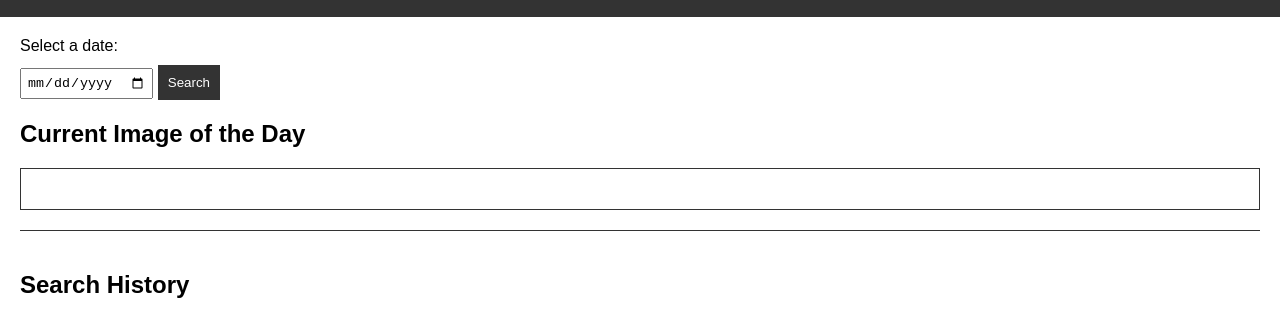
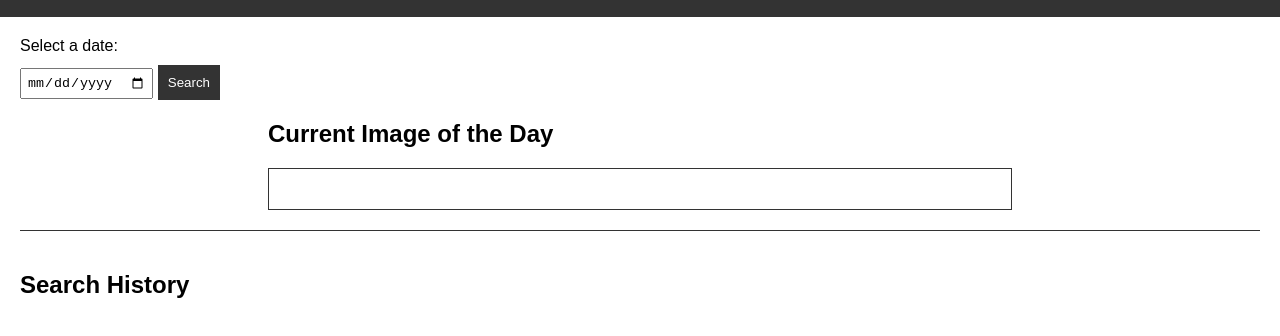
Before and after one commit to sohel53/F3_Module_Test, a plain HTML site: page index.html in a window 1280 px wide. Shown: the part 60-396 px from the top of the page. Drawn offline with Linux system fonts and the light colour scheme; no server answers.

Commit message:
secound changes

```diff
--- a/style.css
+++ b/style.css
@@ -72,3 +72,16 @@ button[type="submit"]:hover {
 #search-history li:hover {
     text-decoration: underline;
 }
+
+#current-image-container {
+    display: block;
+    margin-left: auto;
+    margin-right: auto;
+    width: 60%;
+    /* background-color: rgb(89, 84, 84);
+    color: white;   */
+}
+/* #current-image {
+    height: 40px;
+    width: 40px;
+} */
```
